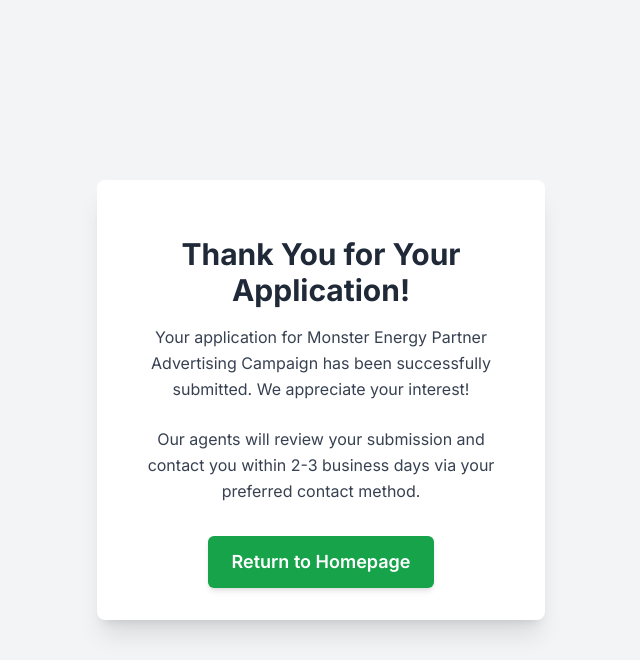
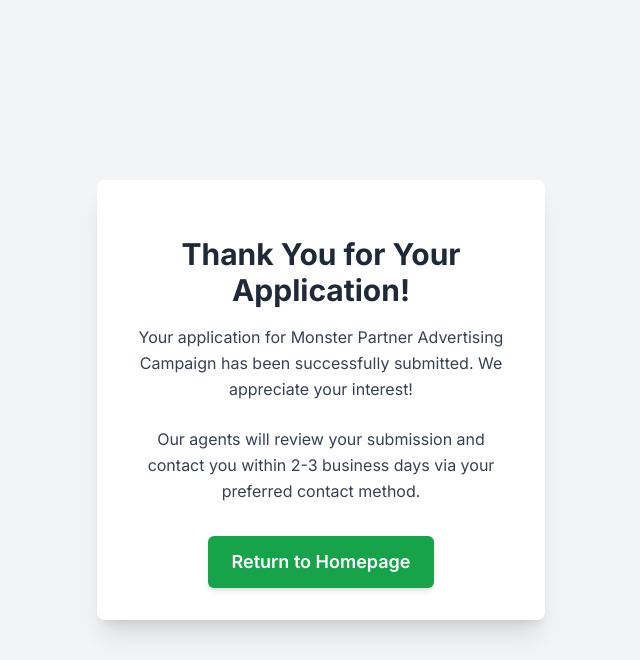
Before and after one commit to Billstone821/monster-energy-app, a Flask app: template templates/thank_you.html in a window 1280 px wide. Shown: the top 660 px of the page, without its empty margins (319-959 px from the left). Run offline with Flask 3, Linux system fonts and the light colour scheme; the template is opened without the code that fills it, so the values that code supplies are empty; some libraries are stand-ins or nearby versions.

Commit message:
Update thank you page branding to Monster Partner

```diff
--- a/templates/thank_you.html
+++ b/templates/thank_you.html
@@ -3,7 +3,7 @@
 <head>
   <meta charset="UTF-8" />
   <meta name="viewport" content="width=device-width, initial-scale=1.0" />
-  <title>Thank You! - Monster Energy Campaign</title>
+  <title>Thank You! - Monster Partner Campaign</title>
 
   <script src="https://cdn.tailwindcss.com" nonce="{{ csp_nonce() }}"></script>
 
@@ -27,7 +27,7 @@
     </div>
     <h1 class="text-3xl font-bold text-gray-800 mb-4">Thank You for Your Application!</h1>
     <p class="text-gray-700 leading-relaxed mb-6">
-      Your application for Monster Energy Partner Advertising Campaign has been successfully submitted.
+      Your application for Monster Partner Advertising Campaign has been successfully submitted.
       We appreciate your interest!
     </p>
     <p class="text-gray-700 leading-relaxed mb-8">
```
